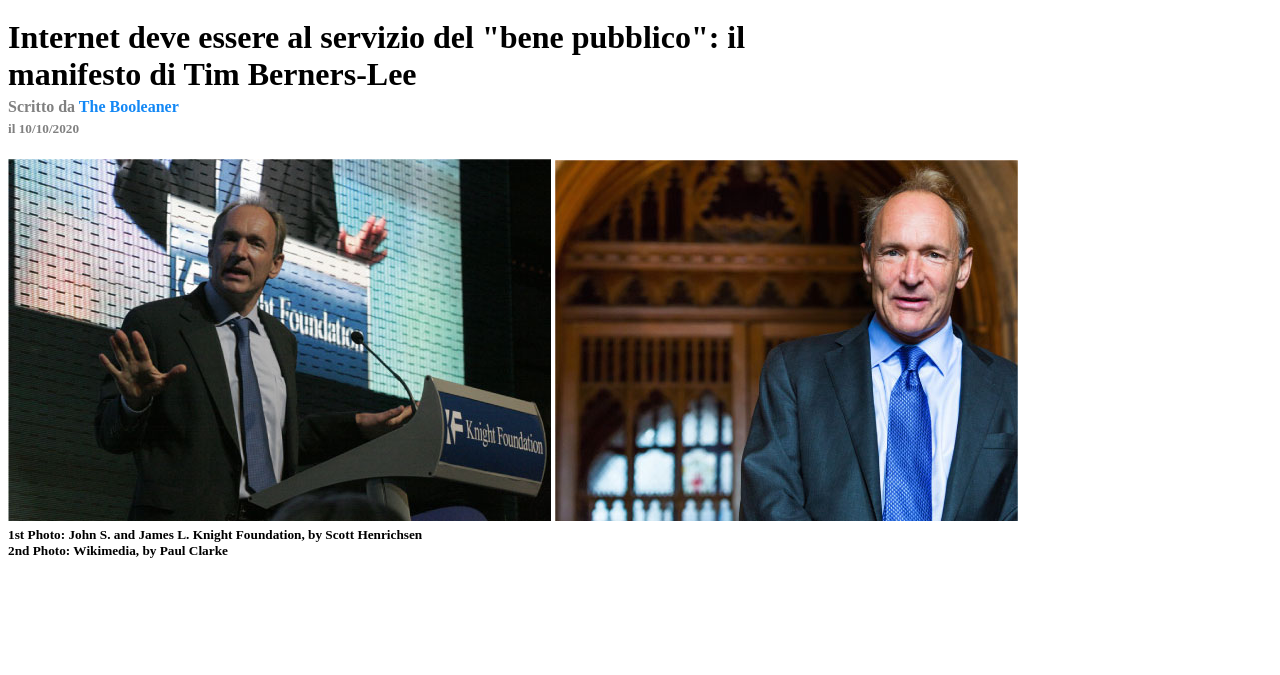
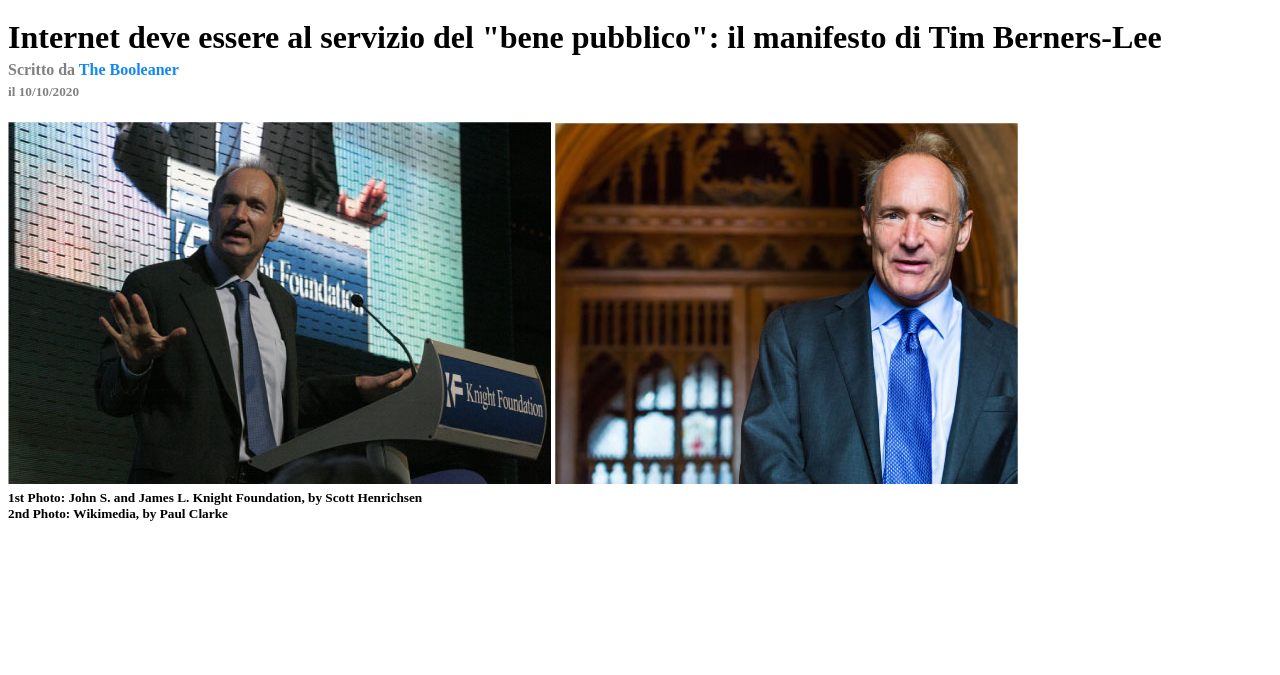
Before and after one commit to LorenzoPranio/html-css-booleaner, a plain HTML site: page index.html in a window 1280 px wide. Shown: the part 125-800 px from the top of the page. Drawn offline with Linux system fonts and the light colour scheme.

Commit message:
[FIX] Title position in index.html

```diff
--- a/index.html
+++ b/index.html
@@ -20,9 +20,7 @@
         </div>
         <div>
             <!--Sezione del titolo con immagini-->
-            <h1 style="margin-bottom: 5px;">Internet deve essere al servizio del "bene pubblico": il
-                <br>manifesto di Tim Berners-Lee
-            </h1>
+            <h1 style="margin-bottom: 5px;">Internet deve essere al servizio del "bene pubblico": il manifesto di Tim Berners-Lee</h1>
             <h4 style="margin-top: 5px; margin-bottom: 2px; color: gray;"> Scritto da <bt>The Booleaner</bt></h4>
             <h5 style="margin-top: 5px; color: gray;">il 10/10/2020</h5>
             <img src="./img/tim-1.jpg" alt="1st Photo: John S. and James L. Knight Foundation, by Scott Henrichsen" style="margin-bottom: 0px;">
@@ -33,6 +31,7 @@
         </div>
         <div>
             <!--Sezione del testo-->
+            <h4></h4>
         </div>
         <div>
             <!--Sezione della tabella-->
```
